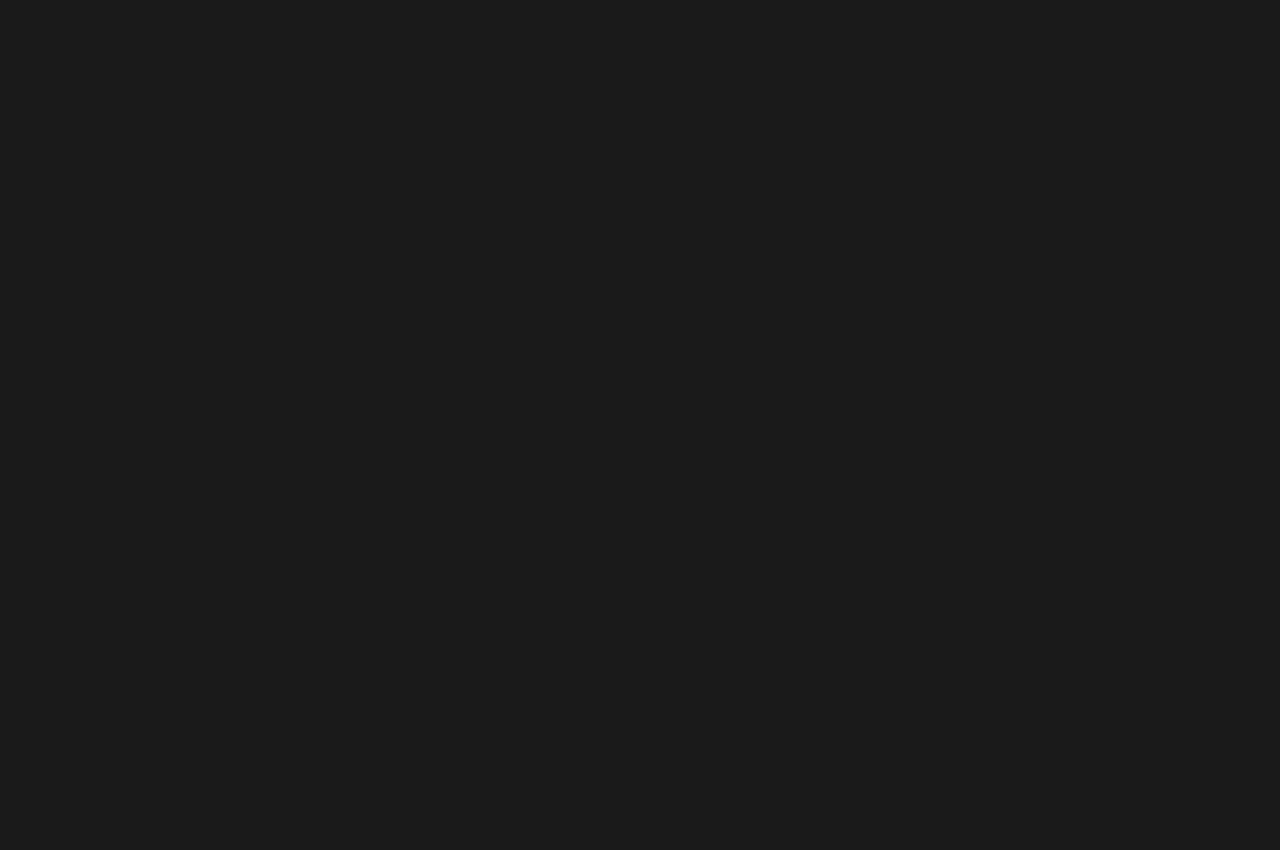
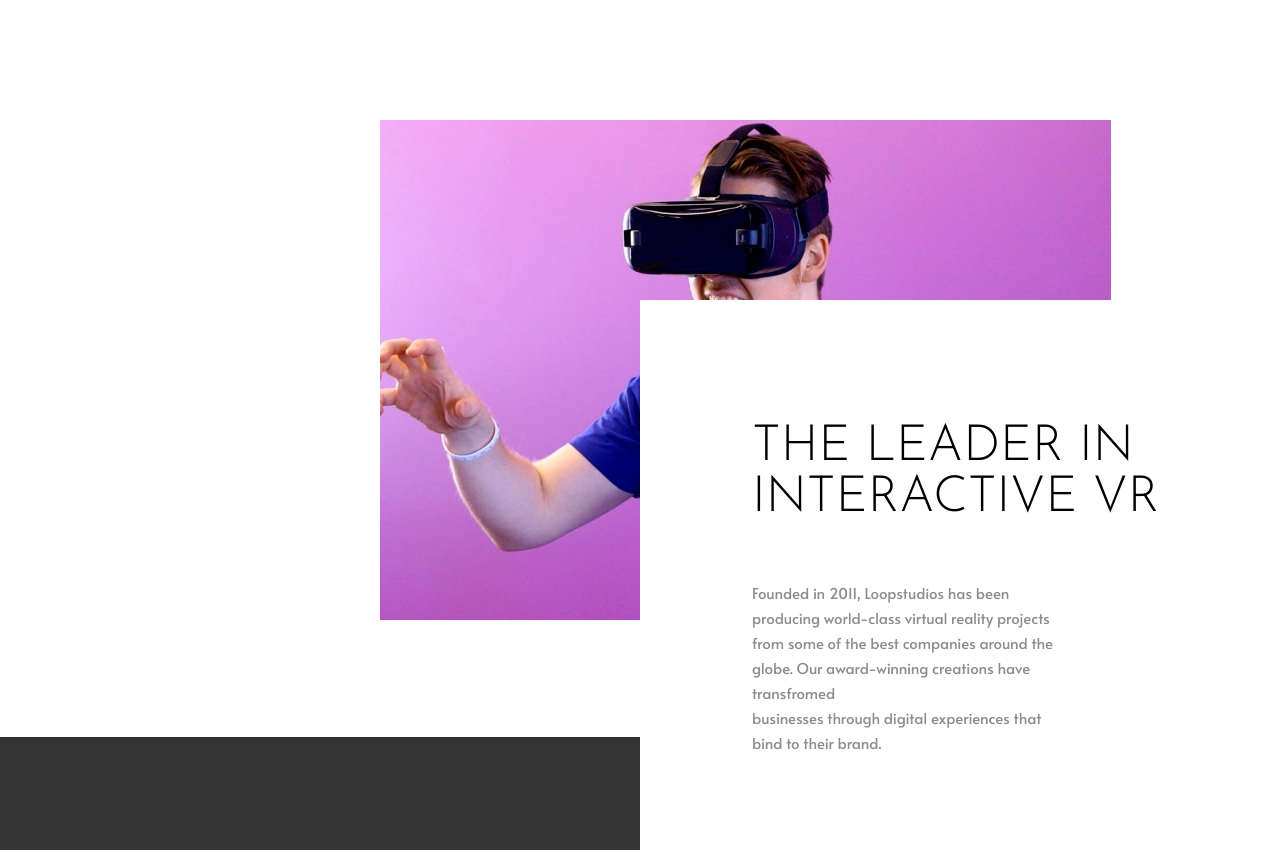
Before and after one commit to JacobTTorres/Loop-Studio, a React (Create React App) app: page / in a window 1280 px wide. Shown: the part 680-1530 px from the top of the page. Before the commit the page ends 800 px from the top, so only its background shows below. Built offline with nearby package versions, Linux system fonts and the light colour scheme.

Commit message:
finished leader component for fullscreen desktop

```diff
--- a/src/App.css
+++ b/src/App.css
@@ -4,7 +4,7 @@
   display: flex;
   justify-content: center;
   align-items: center;
-  opacity:
+  background-color: var(--White)
 }
 
 .appContent {
--- a/src/App.js
+++ b/src/App.js
@@ -2,6 +2,7 @@ import "./App.css";
 
 import Navbar from "./components/navbar/Navbar";
 import Header from "./components/header/Header";
+import Leader from "./components/leader/Leader";
 
 function App() {
   return (
@@ -11,6 +12,9 @@ function App() {
           <Navbar />
           <Header />
         </div>
+        <div className="mainContent">
+          <Leader />
+        </div>
       </div>
     </div>
   );
--- /dev/null
+++ b/src/components/leader/Leader.js
@@ -0,0 +1,24 @@
+import "./leader.css";
+
+import Interactive from "../../images/desktop/image-interactive.jpg";
+
+export default function Leader() {
+  return (
+    <section className="leaderContainer">
+      <div className="leaderContent">
+        <div className="leaderBackdrop">
+          <img src={Interactive} alt="interactive" />
+        </div>
+        <div className="leaderInfoContaienr">
+          <h1 className="leaderHeader">THE LEADER IN INTERACTIVE VR</h1>
+          <p className="leaderInfo">
+            Founded in 2011, Loopstudios has been producing world-class virtual
+            reality projects from some of the best companies around the globe.
+            Our award-winning creations have transfromed<br/> businesses through
+            digital experiences that bind to their brand.
+          </p>
+        </div>
+      </div>
+    </section>
+  );
+}
--- /dev/null
+++ b/src/components/leader/leader.css
@@ -0,0 +1,40 @@
+.leaderContainer {
+  height: 810px;
+}
+
+.leaderContent {
+  height: 100%;
+  width: 100%;
+}
+
+.leaderBackdrop {
+  position: absolute;
+  top: 800px;
+  left: 380px;
+}
+
+.leaderInfoContaienr {
+  position: absolute;
+  background-color: var(--White);
+  display: flex;
+  justify-content: center;
+  align-items: flex-start;
+  flex-direction: column;
+  top: 980px;
+  padding: 5rem 0 5rem 7rem;
+}
+
+.leaderHeader {
+  font-family: var(--JosefinSans);
+  font-weight: 300;
+  font-size: 50px;
+  width: 35rem;
+}
+
+.leaderInfo {
+  width: 23.9vw;
+  font-family: var(--Alata);
+  color: var(--darkGray);
+  font-size: 15px;
+  line-height: 25px;
+}
--- a/src/index.css
+++ b/src/index.css
@@ -10,7 +10,7 @@ body {
   display: flex;
   justify-content: center;
   align-items: center;
-  background-color: hsl(0, 0%, 10%);
+  background-color: hsl(0, 0%, 20%);
 }
 
 code {
```
